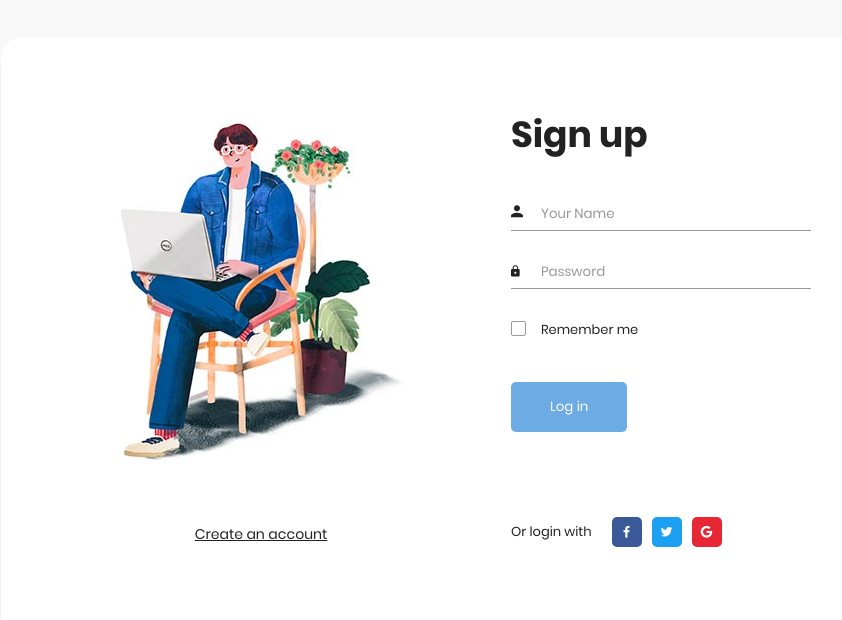
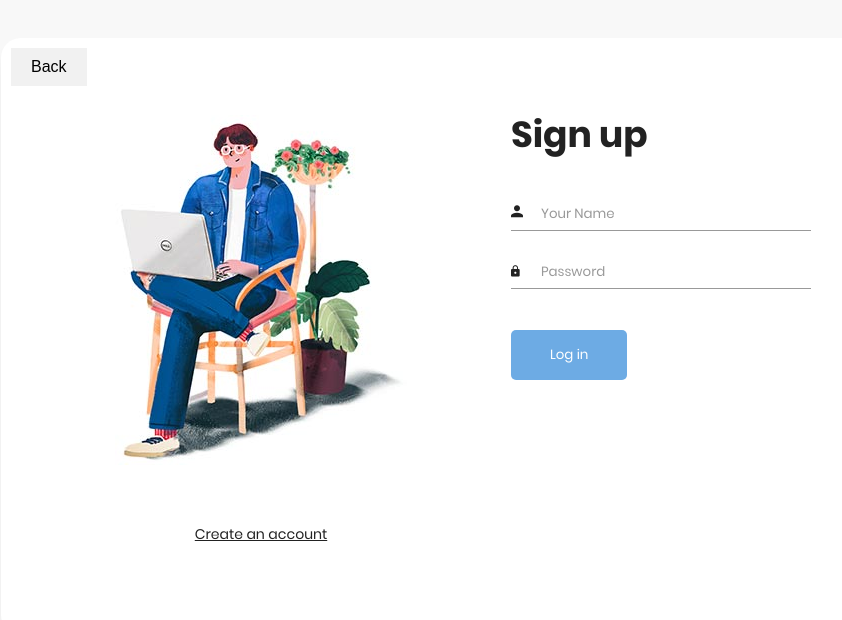
Before and after one commit to PedroFerreira6/GameSales, a plain HTML site: page login_register/login.html in a window 1280 px wide. Shown: the part 120-740 px from the top of the page, without its empty margins (189-1031 px from the left). Drawn offline with Linux system fonts and the light colour scheme.

Commit message:
login system implementation

```diff
--- a/login_register/js/login_register.js
+++ b/login_register/js/login_register.js
@@ -1,10 +1,24 @@
 
-class uniqueTopSellers
-{
-    constructor( userName, email, password)
-    {
+
+var signinButton = document.getElementById('signin');
+
+signinButton.addEventListener('click', function() {
+    var nameOfUser = document.getElementById('your_name');
+    var Htmlpassword = document.getElementById('your_pass');
+
+    var nameOfUserValue = nameOfUser.value;
+    var passwordValue = Htmlpassword.value;
+
+    console.log(nameOfUserValue);
+    console.log(passwordValue);
+});
+
+/*
+class UniqueTopSellers {
+    constructor(userName, email, password) {
         this.username = userName;
         this.email = email;
         this.password = password;
     }
 }
+*/
--- a/login_register/login.html
+++ b/login_register/login.html
@@ -11,17 +11,37 @@
 
     <!-- Main css -->
     <link rel="stylesheet" href="css/style.css">
+
+    <style>
+        .back-button {
+            position: absolute;
+            top: 10px;
+            left: 10px;
+            background-color: #f1f1f1;
+            border: none;
+            padding: 10px 20px;
+            font-size: 16px;
+            cursor: pointer;
+            z-index: 10;
+        }
+        .signin-content {
+            position: relative;
+        }
+    </style>
 </head>
 <body>
 
     <div class="main">
 
-        <!-- Sing in  Form -->
+        <!-- Sign in Form -->
         <section class="sign-in">
             <div class="container">
                 <div class="signin-content">
+                    <!-- Back Button -->
+                    <button onclick="window.location.href='../index.html'" class="back-button">Back</button>
+
                     <div class="signin-image">
-                        <figure><img src="images/signin-image.jpg" alt="sing up image"></figure>
+                        <figure><img src="images/signin-image.jpg" alt="sign up image"></figure>
                         <a href="register.html" class="signup-image-link">Create an account</a>
                     </div>
 
@@ -36,22 +56,12 @@
                                 <label for="your_pass"><i class="zmdi zmdi-lock"></i></label>
                                 <input type="password" name="your_pass" id="your_pass" placeholder="Password"/>
                             </div>
-                            <div class="form-group">
-                                <input type="checkbox" name="remember-me" id="remember-me" class="agree-term" />
-                                <label for="remember-me" class="label-agree-term"><span><span></span></span>Remember me</label>
-                            </div>
+
                             <div class="form-group form-button">
-                                <input type="submit" name="signin" id="signin" class="form-submit" value="Log in"/>
+                                <input type="button" name="signin" id="signin" class="form-submit" value="Log in"/>
                             </div>
                         </form>
-                        <div class="social-login">
-                            <span class="social-label">Or login with</span>
-                            <ul class="socials">
-                                <li><a href="#"><i class="display-flex-center zmdi zmdi-facebook"></i></a></li>
-                                <li><a href="#"><i class="display-flex-center zmdi zmdi-twitter"></i></a></li>
-                                <li><a href="#"><i class="display-flex-center zmdi zmdi-google"></i></a></li>
-                            </ul>
-                        </div>
+
                     </div>
                 </div>
             </div>
@@ -61,6 +71,6 @@
 
     <!-- JS -->
     <script src="vendor/jquery/jquery.min.js"></script>
-    <script src="js/main.js"></script>
+    <script src="js/login_register.js"></script>
 </body><!-- This templates was made by Colorlib (https://colorlib.com) -->
 </html>
```
